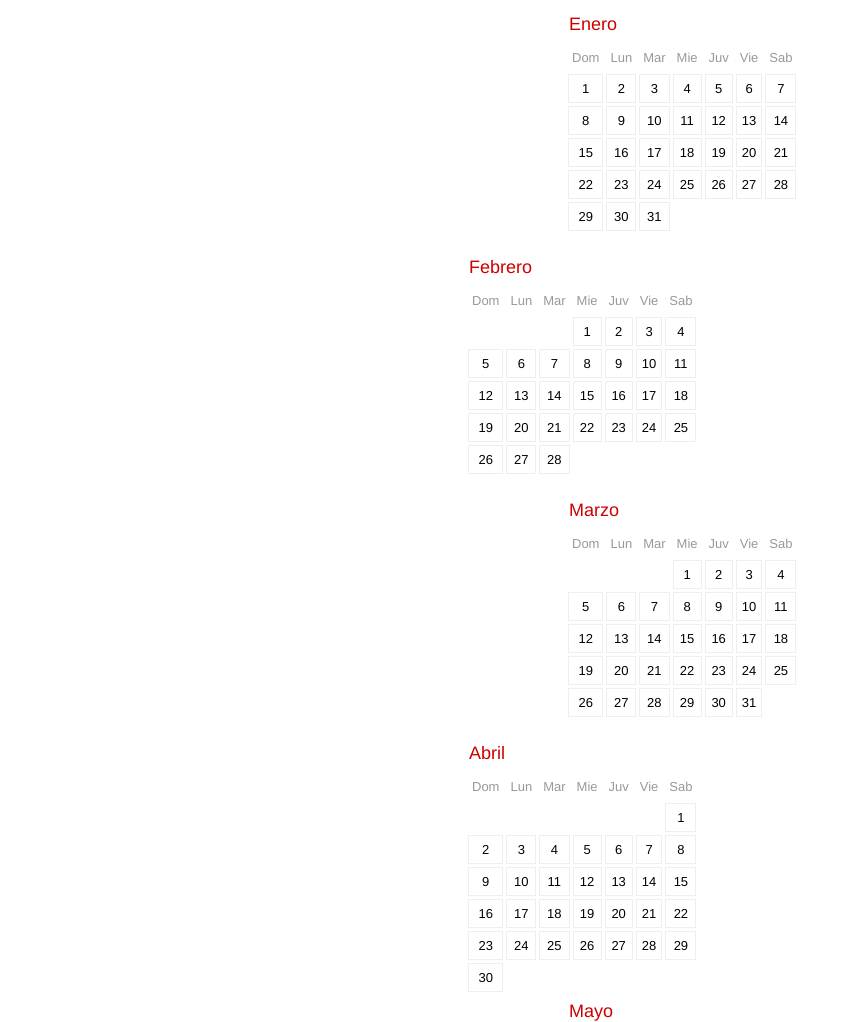
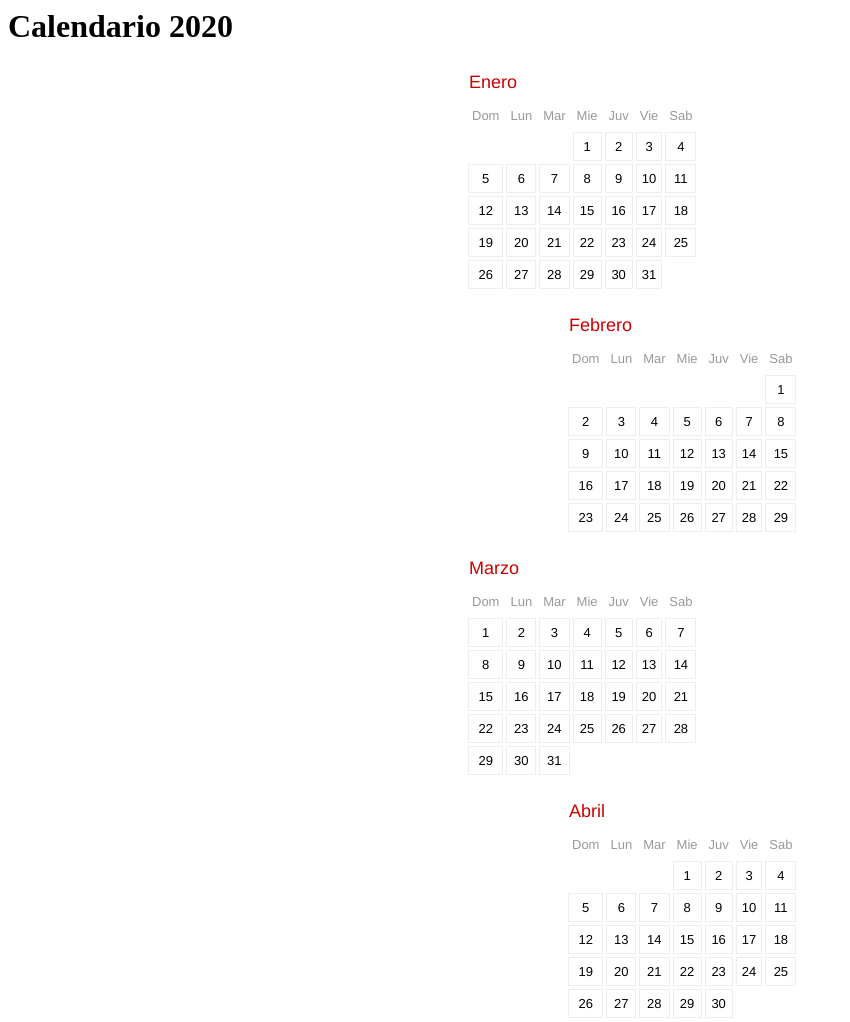
Before and after one commit to DanielRc07/Calendario, a plain HTML site: page index.html in a window 1280 px wide. Shown: the top 1022 px of the page, without its empty margins (0-850 px from the left). Drawn offline with Linux system fonts and the light colour scheme.

Commit message:
añade encabezado

```diff
--- a/index.html
+++ b/index.html
@@ -7,6 +7,7 @@
 		<link rel="stylesheet" href="style.css">
 </head>
 <body>
+	<h1>Calendario 2020</h1>
 <script src="main.js" defer></script>
 </body>
 </html>
--- a/main.js
+++ b/main.js
@@ -48,7 +48,7 @@ numerar();
 
 function numerar() {
   for (i = 1; i < 366; i++) {
-    let fecha = fechaPorDia(2017, i);
+    let fecha = fechaPorDia(2020, i);
     let mes = fecha.getMonth();
     let select_tabla = document.getElementsByClassName('tabla_mes')[mes];
     let dia = fecha.getDate()
```
